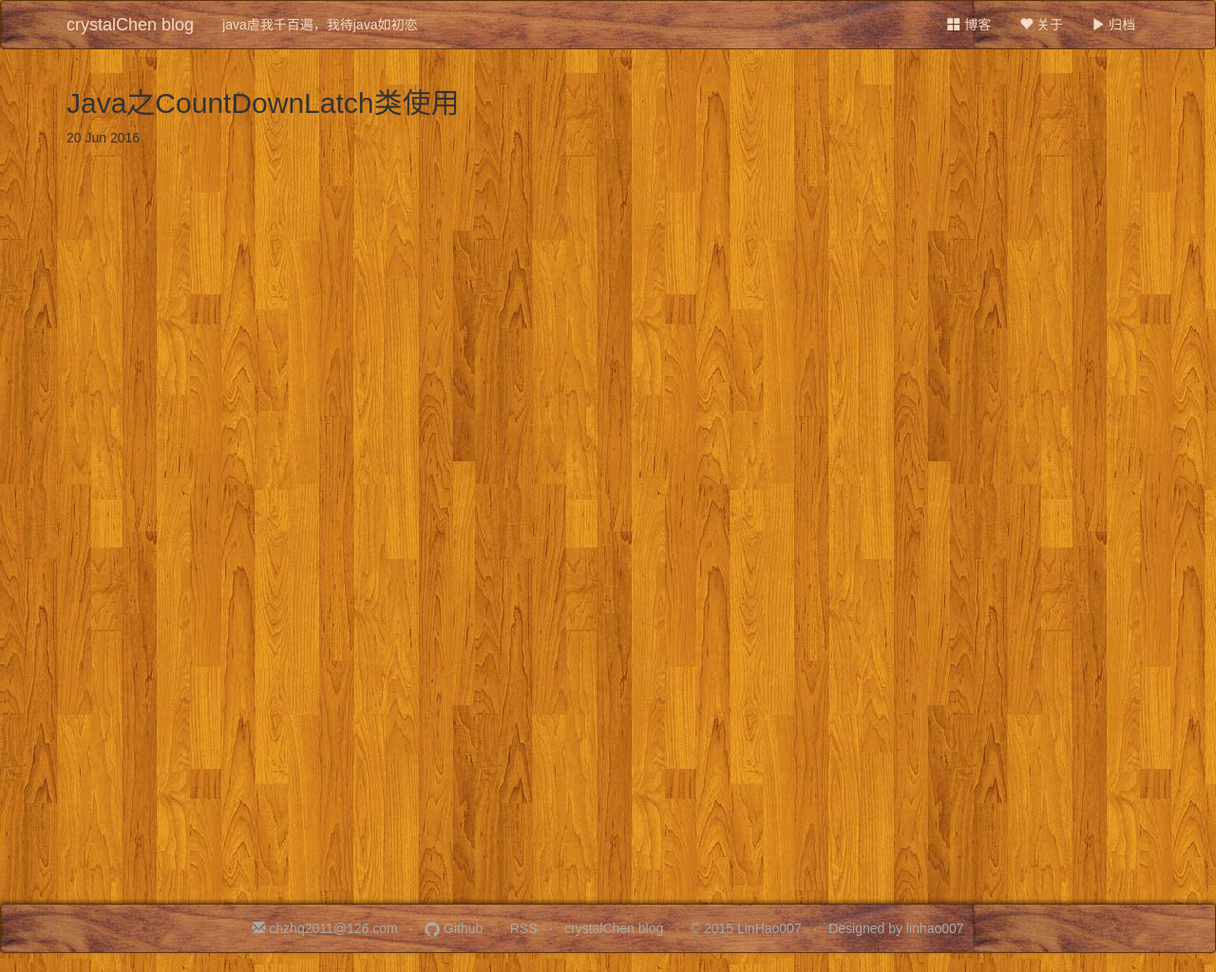
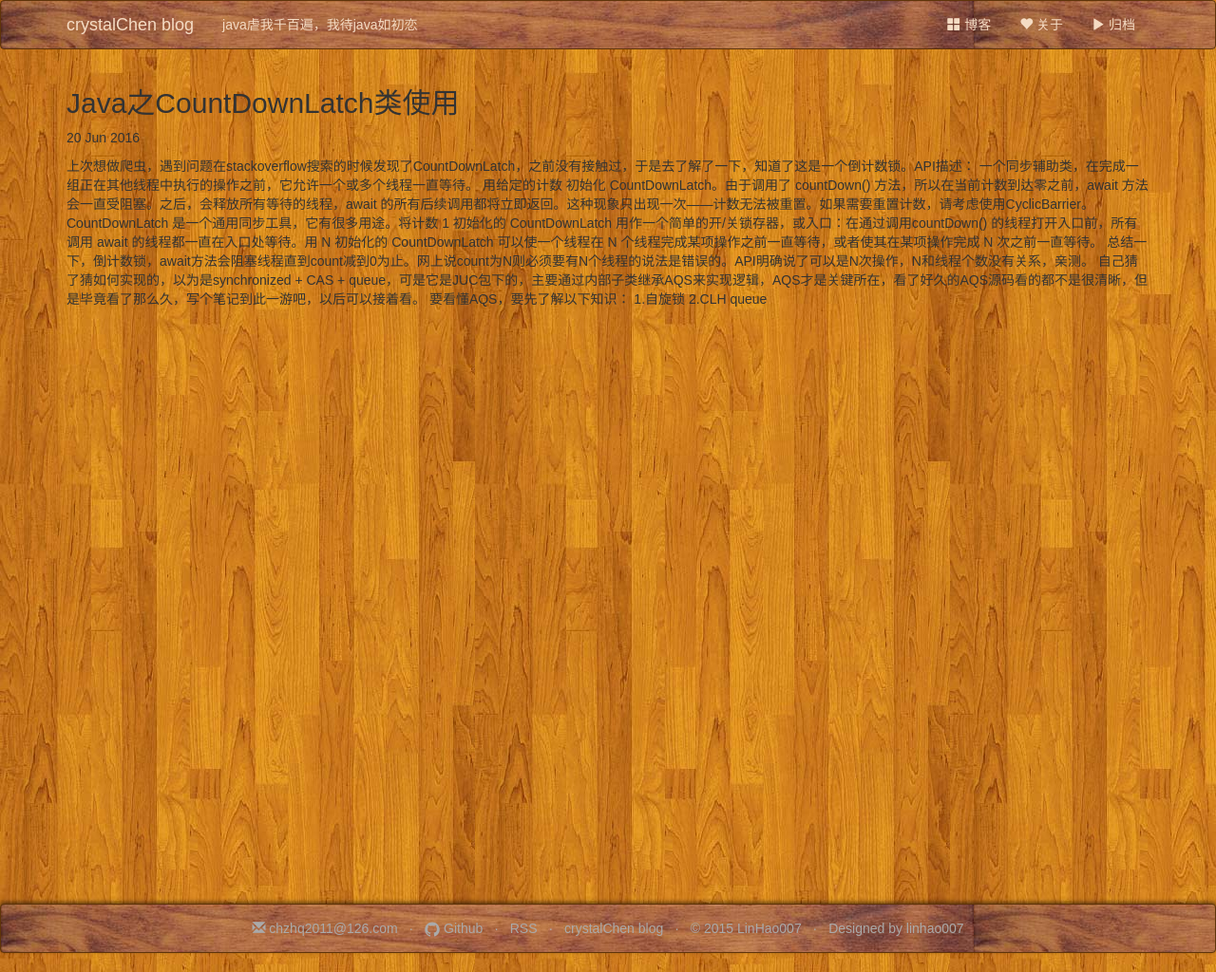
Before and after one commit to crystalChen/crystalChen.github.io, a Jekyll site: the page built from _posts/2016-06-20-countdownlatch.html, in a window 1280 px wide. Shown: the whole page at 95% size. Built offline with Jekyll 4.4.1, drawn with Linux system fonts in a browser that asks for light colours; nearby versions of some CDN libraries; comment, search, counter and statistics services are not loaded; a style sheet for code colours, icons or effects is not loaded.

Commit message:
countdownlatch

```diff
--- a/_posts/2016-06-20-countdownlatch.html
+++ b/_posts/2016-06-20-countdownlatch.html
@@ -4,3 +4,13 @@ title: Java之CountDownLatch类使用
 ---
 <h2>{{ page.title }}</h2>
 <p>{{ page.date | date_to_string }}</p>
+
+    上次想做爬虫，遇到问题在stackoverflow搜索的时候发现了CountDownLatch，之前没有接触过，于是去了解了一下，知道了这是一个倒计数锁。API描述：
+一个同步辅助类，在完成一组正在其他线程中执行的操作之前，它允许一个或多个线程一直等待。
+用给定的计数 初始化 CountDownLatch。由于调用了 countDown() 方法，所以在当前计数到达零之前，await 方法会一直受阻塞。之后，会释放所有等待的线程，await 的所有后续调用都将立即返回。这种现象只出现一次——计数无法被重置。如果需要重置计数，请考虑使用CyclicBarrier。
+CountDownLatch 是一个通用同步工具，它有很多用途。将计数 1 初始化的 CountDownLatch 用作一个简单的开/关锁存器，或入口：在通过调用countDown() 的线程打开入口前，所有调用 await 的线程都一直在入口处等待。用 N 初始化的 CountDownLatch 可以使一个线程在 N 个线程完成某项操作之前一直等待，或者使其在某项操作完成 N 次之前一直等待。
+    总结一下，倒计数锁，await方法会阻塞线程直到count减到0为止。网上说count为N则必须要有N个线程的说法是错误的。API明确说了可以是N次操作，N和线程个数没有关系，亲测。
+	自己猜了猜如何实现的，以为是synchronized + CAS + queue，可是它是JUC包下的，主要通过内部子类继承AQS来实现逻辑，AQS才是关键所在，看了好久的AQS源码看的都不是很清晰，但是毕竟看了那么久，写个笔记到此一游吧，以后可以接着看。
+       要看懂AQS，要先了解以下知识：
+       1.自旋锁
+	   2.CLH queue
```
